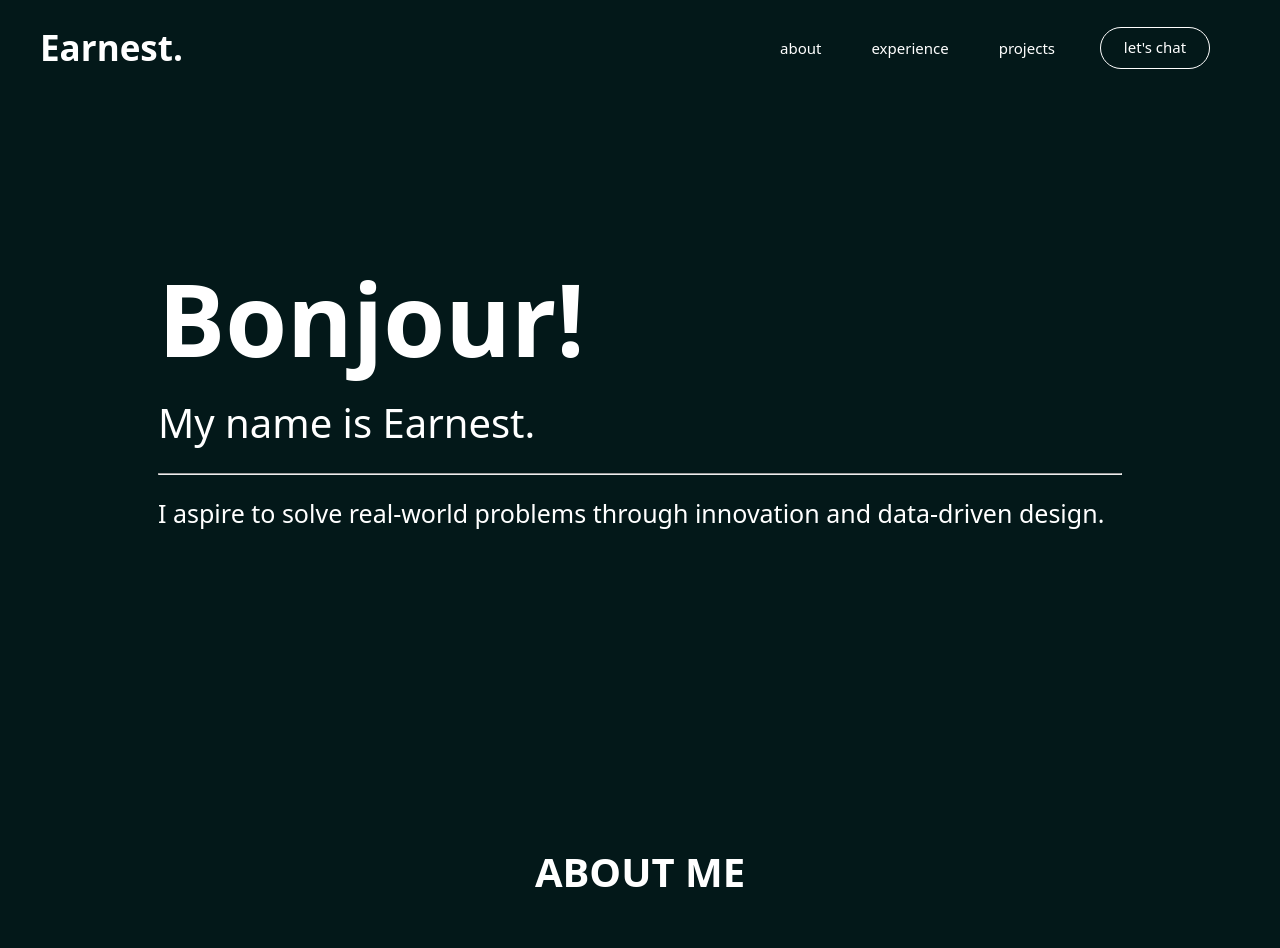
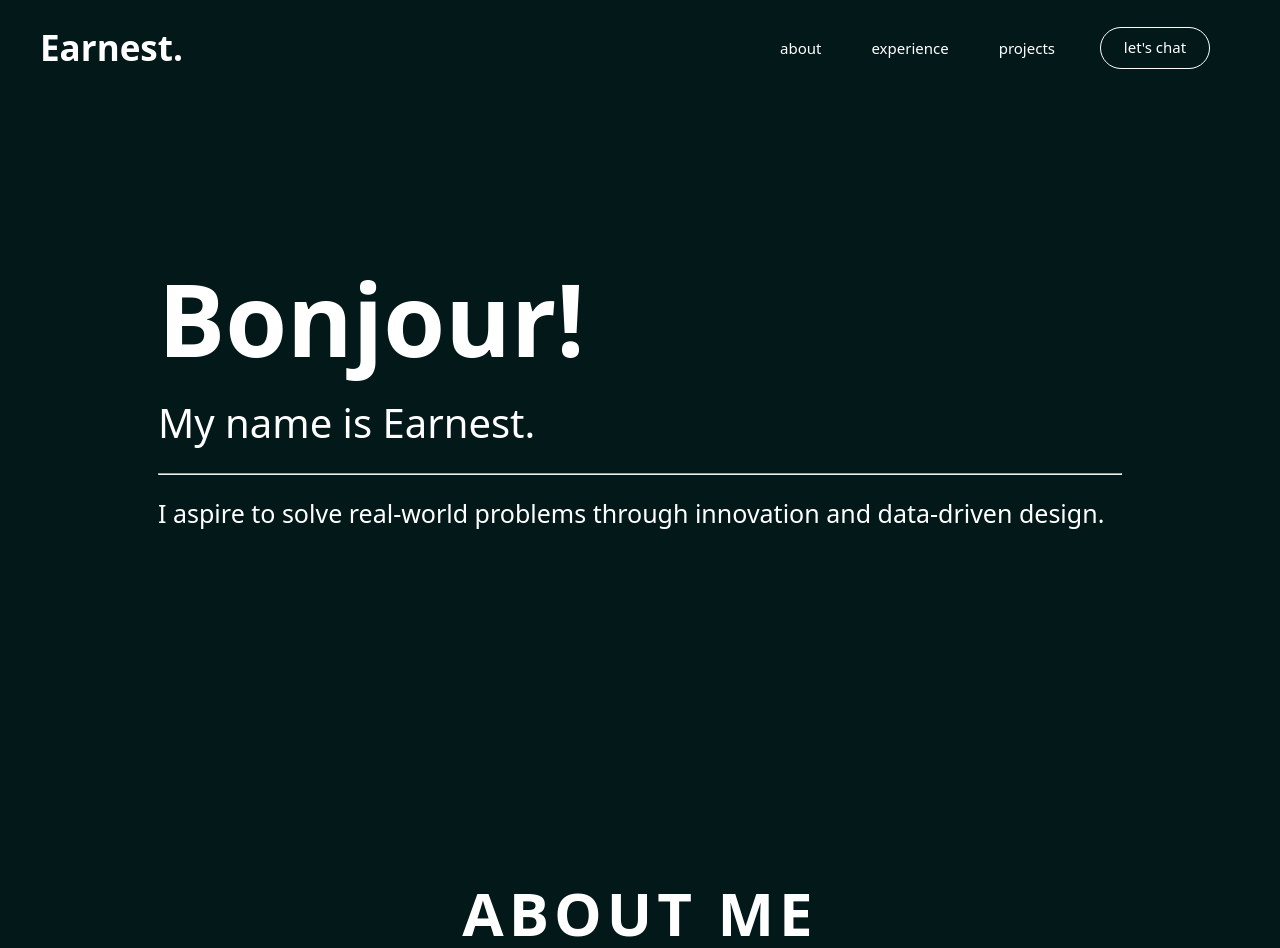
Before and after one commit to dev-basit/portfolio-ernest, a Next.js app: page / in a window 1280 px wide. Shown: the top 948 px of the page. Built offline with nearby package versions, Linux system fonts and the light colour scheme.

Commit message:
Improve heading UI

```diff
--- a/src/components/about/styles.ts
+++ b/src/components/about/styles.ts
@@ -10,9 +10,11 @@ const AboutContainer = styled.main`
   }
 `;
 
-const AboutHeading = styled.h2`
+const AboutHeading = styled.h1`
   text-align: center;
-  margin-bottom: 5rem;
+  margin: 3rem 0;
+  color: ${({ color }) => color || "white"};
+  letter-spacing: 0.5rem;
 
   @media screen and (max-width: 768px) {
     margin-bottom: 3rem;
```
